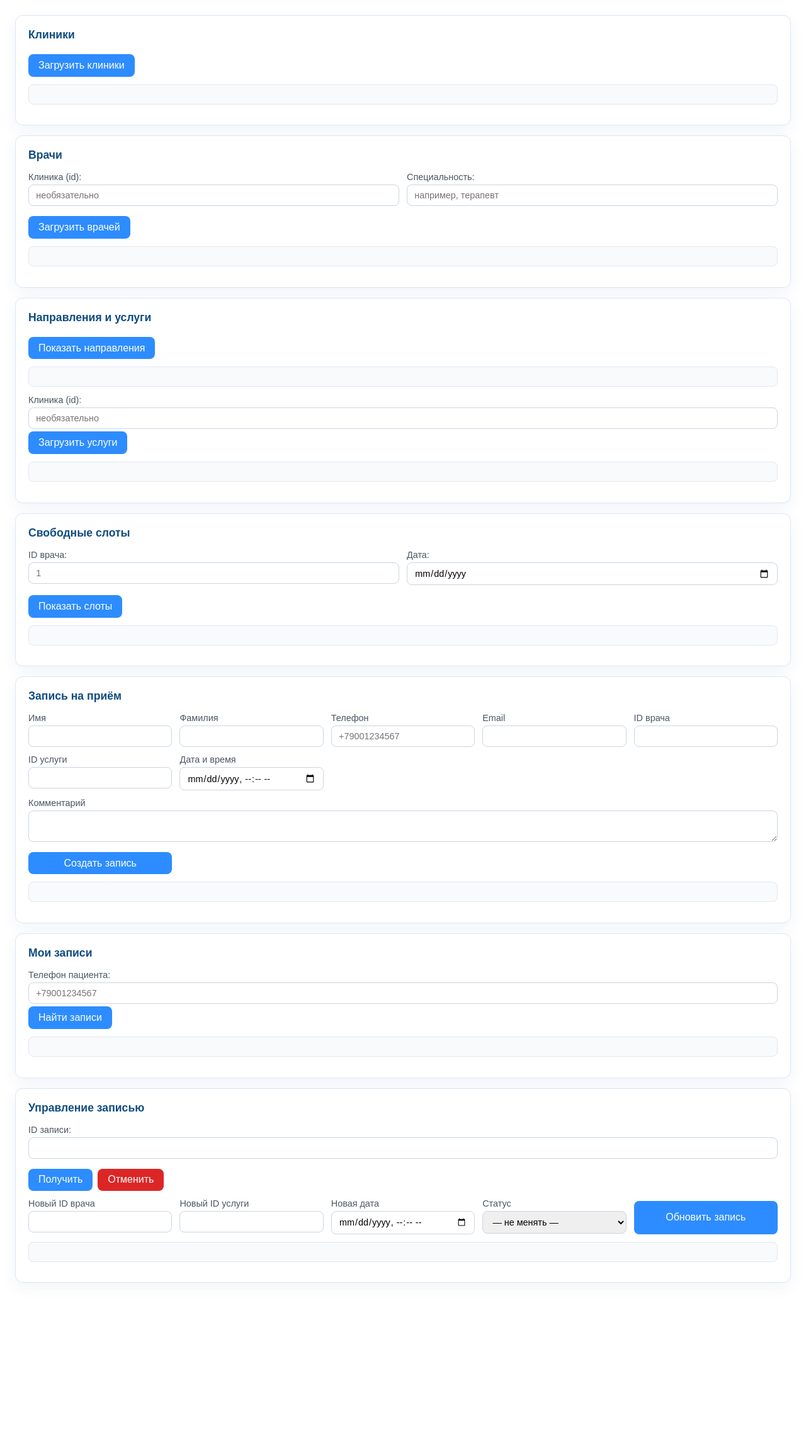
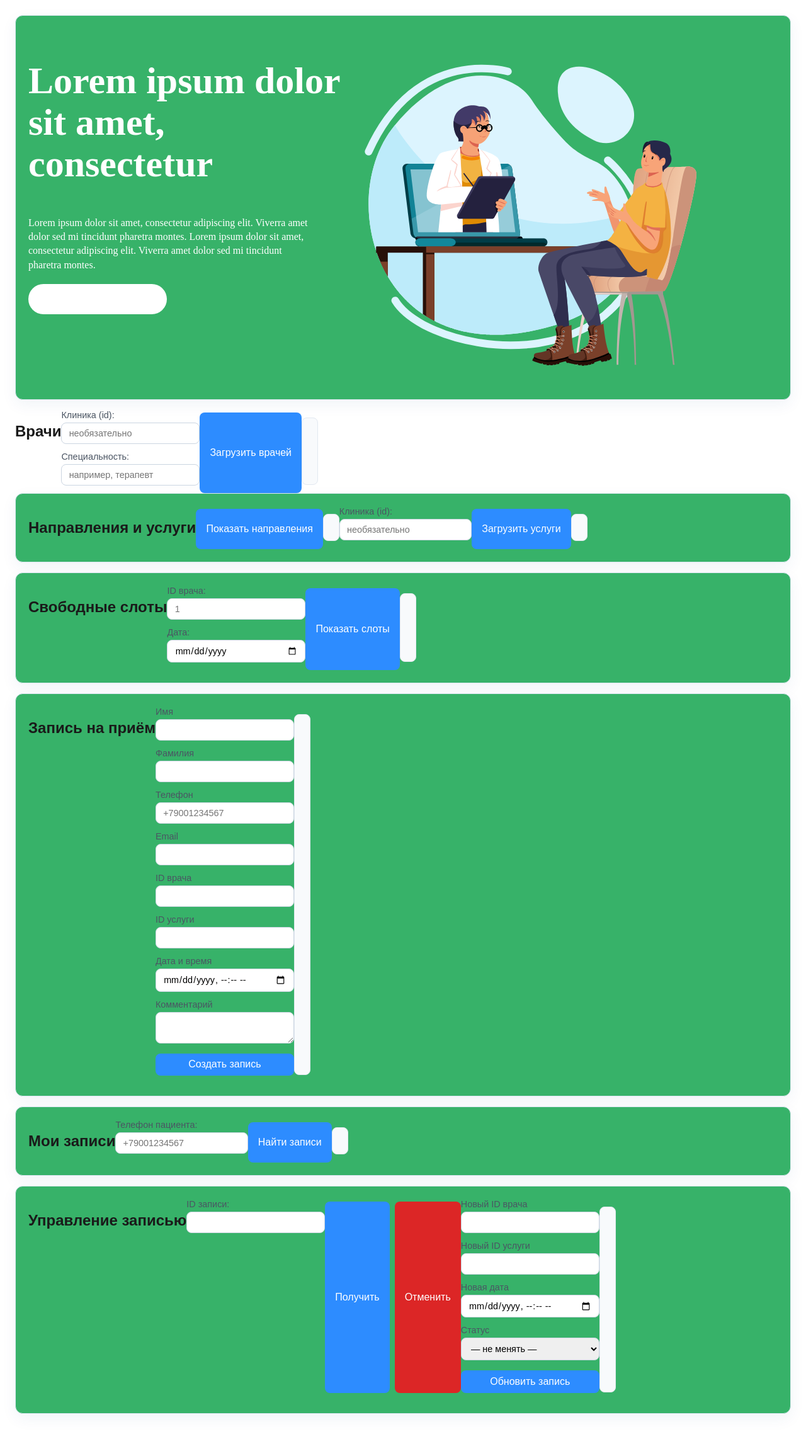
Before and after one commit to nm-backend/clinic, a Django app: page / in a window 1280 px wide. Shown: the part 135-2420 px from the top of the page at 63% size. Before the commit the page ends 2172 px from the top, so only its background shows below. Run offline with Django 5.2, Linux system fonts and the light colour scheme.

Commit message:
style of panel (first section)

```diff
--- a/static/css/style.css
+++ b/static/css/style.css
@@ -13,7 +13,8 @@ body {
   color: #1a1a1a;
   min-height: 100vh;
   margin: 0;
-  font-family: 'Raleway', sans-serif;
+  font-family: "Raleway", sans-serif;
+  max-width: 100%;
 }
 
 .container {
@@ -37,7 +38,7 @@ header {
 }
 
 .header_topbar h1 {
-  font-family: 'Raleway', sans-serif;
+  font-family: "Raleway", sans-serif;
   font-weight: 500;
   font-size: 16px;
   line-height: 140%;
@@ -46,7 +47,7 @@ header {
 }
 
 .header_topbar h2 {
-  font-family: 'Raleway', sans-serif;
+  font-family: "Raleway", sans-serif;
   font-weight: 500;
   font-size: 18px;
   line-height: 140%;
@@ -62,7 +63,7 @@ header {
 }
 
 .header_phone {
-  font-family: 'Raleway', sans-serif;
+  font-family: "Raleway", sans-serif;
   font-weight: 500;
   font-size: 22px;
   line-height: 140%;
@@ -78,7 +79,7 @@ header {
   border: none;
   border-radius: 30px;
   cursor: pointer;
-  font-family: 'Raleway', sans-serif;
+  font-family: "Raleway", sans-serif;
   font-size: 14px;
   font-weight: 500;
 }
@@ -110,7 +111,7 @@ header {
 }
 
 .header_nav a {
-  font-family: 'Raleway', sans-serif;
+  font-family: "Raleway", sans-serif;
   font-weight: 400;
   font-size: 18px;
   line-height: 140%;
@@ -144,18 +145,75 @@ header {
 }
 
 .panel {
-  background: white;
+  display: flex;
+  background: rgb(55, 178, 105);
   border: 1px solid #dce7f2;
   border-radius: 12px;
   padding: 1.25rem;
   margin-bottom: 1rem;
   box-shadow: 0 8px 24px rgba(15, 76, 129, 0.06);
+  img {
+    width: 580px;
+    height: 569px;
+    angle: 0 deg;
+    opacity: 1;
+  }
+  .panel-text {
+    h1 {
+      width: 504px;
+      height: 198px;
+      angle: 0 deg;
+      opacity: 1;
+      font-family: Raleway;
+      font-weight: 700;
+      font-style: Bold;
+      font-size: 60px;
+      leading-trim: NONE;
+      line-height: 110.00000000000001%;
+      letter-spacing: 0%;
+      color: white;
+    }
+    p {
+      width: 449px;
+      height: 88px;
+      angle: 0 deg;
+      opacity: 1;
+      font-family: Raleway;
+      font-weight: 400;
+      font-style: Regular;
+      font-size: 16px;
+      leading-trim: NONE;
+      line-height: 140%;
+      letter-spacing: 0%;
+      color: white;
+    }
+    button {
+      width: 220px;
+      height: 48px;
+      top: 336px;
+      angle: 0 deg;
+      opacity: 1;
+      border-radius: 30px;
+      background: #ffffff;
+      /* width: 91px; */
+      /* height: 22px; */
+      angle: 0 deg;
+      opacity: 1;
+      font-family: Raleway;
+      font-weight: 700;
+      font-style: Bold;
+      font-size: 16px;
+      leading-trim: NONE;
+      line-height: 140%;
+      letter-spacing: 0%;
+      color: (180deg, #3BB96D 0%, #279A59 100%);
+    }
+  }
 }
 
-.panel h2 {
-  margin: 0 0 1rem;
-  font-size: 1.1rem;
-  color: #0f4c81;
+.some-about{
+  display: flex;
+  some-text
 }
 
 .filters,
--- a/templates/index.html
+++ b/templates/index.html
@@ -4,12 +4,15 @@
 
 {% block content %}
     <section class="panel">
-        <h2>Клиники</h2>
-        <button type="button" id="btn-load-clinics">Загрузить клиники</button>
-        <pre id="out-clinics" class="output"></pre>
+        <div class="panel-text">
+            <h1>Lorem ipsum dolor sit amet, consectetur</h1>
+            <p>Lorem ipsum dolor sit amet, consectetur adipiscing elit. Viverra amet dolor sed mi tincidunt pharetra montes. Lorem ipsum dolor sit amet, consectetur adipiscing elit. Viverra amet dolor sed mi tincidunt pharetra montes.</p>
+            <button>Подробнее ></button>
+        </div>
+        <img src="/static/img/panel.svg" alt="">
     </section>
 
-    <section class="panel">
+    <section class="some-about">
         <h2>Врачи</h2>
         <div class="filters">
             <label>
```
Also changed, not shown: static/img/panel.svg (added).
